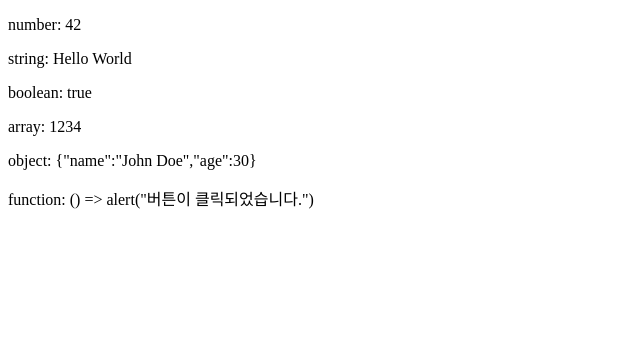
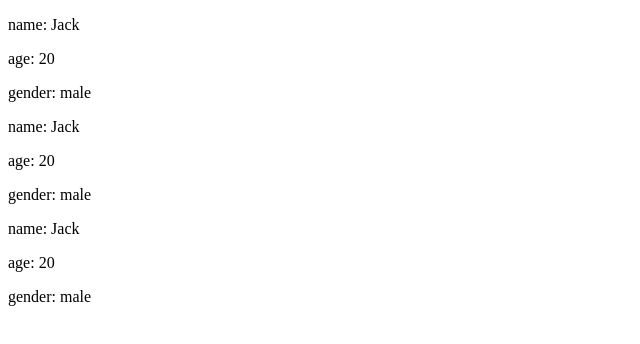
Before and after one commit to yeboong99/tryreactstudy, a React (Vite) app: page / in a window 1280 px wide. Shown: the top 344 px of the page, without its empty margins (0-640 px from the left). Built offline with nearby package versions, Linux system fonts and the light colour scheme.

Commit message:
중첩 비구조화 할당과 전개연산자(스프레드 연산자) 사용법

```diff
--- a/src/App.tsx
+++ b/src/App.tsx
@@ -1,25 +1,23 @@
-import PrintValue from "./components/PrintValue";
+import User from "./components/User";
+import User2 from "./components/User2";
 
 export default function App() {
-  const numberValue = 42;
-  const stringValue = "Hello World";
-  const booleanValue = true;
-  const arrayValue = [1, 2, 3, 4];
-  const objectValue = { name: "John Doe", age: 30 };
-  const handleClick = () => alert("버튼이 클릭되었습니다.");
+  const userObj = {
+    name: "Jack",
+    age: 20,
+    gender: "male",
+  };
 
   return (
     <>
-      {/* 속성 식별자(이름)와 전달하려는 값을 담은 변수의 이름이 같도로 하는 게 가독성 좋음 */}
-
-      <PrintValue
-        numberValue={numberValue}
-        stringValue={stringValue}
-        booleanValue={booleanValue}
-        arrayValue={arrayValue}
-        objectValue={objectValue}
-        handleClick={handleClick}
-      />
+      <User userObj={userObj} />
+      <User2 {...userObj} />
+      <User2 name={userObj.name} age={userObj.age} gender={userObj.gender} />
     </>
   );
 }
+
+{
+  /* 14라인에 전개 연산자 (...)를 이용해서 15라인과 똑같은 형태의 데이터 전달을 할 수 있다.
+  전개 연산자는 스프레드 연산자라고도 불린다. */
+}
--- a/src/components/PrintValue.tsx
+++ /dev/null
@@ -1,49 +0,0 @@
-{
-  /*
-
-    자식 컴포넌트로 전달하는 데이터의 수가 많아져서 매개변수 부분에 작성하면 너무 지저분해질 경우
-    매개변수 내부에 작성해주던 프록시객체의 타입 지정부를 인터페이스로 아예 분리해서 코드 가독성을 향상시킬 수 있다.
-
-    또는 interface 말고 type에 담을 수도 있다.
-
-    vite로 생성된 타입스크립트 기반 리액트 프로젝트라면
-    기본 타입스크립트 설정이 들어있는 tsconfig.app.json의 하단부에
-
-    "include": ["src"] 라는 설정이 포함되어 있는데, 이 설정 때문에 별도의 d.ts확장자를 가진 파일에 타입 정의를 분리해버릴 수도 있다.
-    src 바로 하위에 types라는 폴더를 생성하고 내부에
-    props.d.ts라는 이름의 파일을 만들고
-    export 키워드 없이도 바로 참조해서 사용할 수 있다.
-
-    정리하자면, 매개변수의 타입 지정을 아래 방법으로 할 수 있다.
-    1. 매개변수에 직접 타입 지정
-    2. 사용하는 컴포넌트 파일에서 interface 또는 type별칭을 이용해 분리
-    3. d.ts확장자를 이용하는 파일을 src/type 하위에 생성해 별도의 export키워드 없이 가져와 사용.
-       단, 이 방법은 tsconfig.app.json파일에 "include":["src"] 옵션이 있어야 함. vite를 이용해 TS기반 React 프로젝트를 생성한 경우엔 해당 옵션이 자동으로 기입되어 있음.
-
-    이처럼 다양한 방법으로 이용할 수 있지만 가장 중요한 건 함께 개발하는 팀 내에서 일관된 규칙을 정해서 이용하는 것
-  */
-}
-
-// interface PrintValueProps {
-//   numberValue: number;
-//   stringValue: string;
-//   booleanValue: boolean;
-//   arrayValue: number[];
-//   objectValue: { name: string; age: number };
-//   handleClick: () => void;
-// }
-
-export default function PrintValue(props: PrintValueProps) {
-  return (
-    <>
-      <p>number: {props.numberValue} </p>
-      <p>string: {props.stringValue} </p>
-
-      {/* 렌더링할 때에는 이전 출력하기 공부할 때와 마찬가지로 toString(), String(), JSON.stringify()등을 활용한다. */}
-      <p>boolean: {props.booleanValue.toString()} </p>
-      <p>array: {props.arrayValue} </p>
-      <p>object: {JSON.stringify(props.objectValue)} </p>
-      <p>function: {props.handleClick.toString()} </p>
-    </>
-  );
-}
--- /dev/null
+++ b/src/components/User.tsx
@@ -0,0 +1,16 @@
+// 중첩 비구조화 할당하기
+// 객체 내의 멤버까지도 비구조화할당하여 사용하는 함수 내부에서 props.userObj. 까지 생략 가능
+
+export default function User({
+  userObj: { name, age, gender },
+}: {
+  userObj: { name: string; age: number; gender: string };
+}) {
+  return (
+    <>
+      <p>name: {name} </p>
+      <p>age: {age} </p>
+      <p>gender: {gender} </p>
+    </>
+  );
+}
--- /dev/null
+++ b/src/components/User2.tsx
@@ -0,0 +1,25 @@
+export default function User2({
+  name,
+  age,
+  gender,
+}: {
+  name: string;
+  age: number;
+  gender: string;
+}) {
+  return (
+    <>
+      <p>name: {name}</p>
+      <p>age: {age}</p>
+      <p>gender: {gender}</p>
+    </>
+  );
+}
+
+{
+  /*
+
+  부모 컴포넌트가 보낸 데이터를 바로 이중 비구조화 방식을 이용해 받아줄 수 있다.
+
+  */
+}
```
Also changed, not shown: src/types/props.d.ts (deleted, +0 -8 lines).
